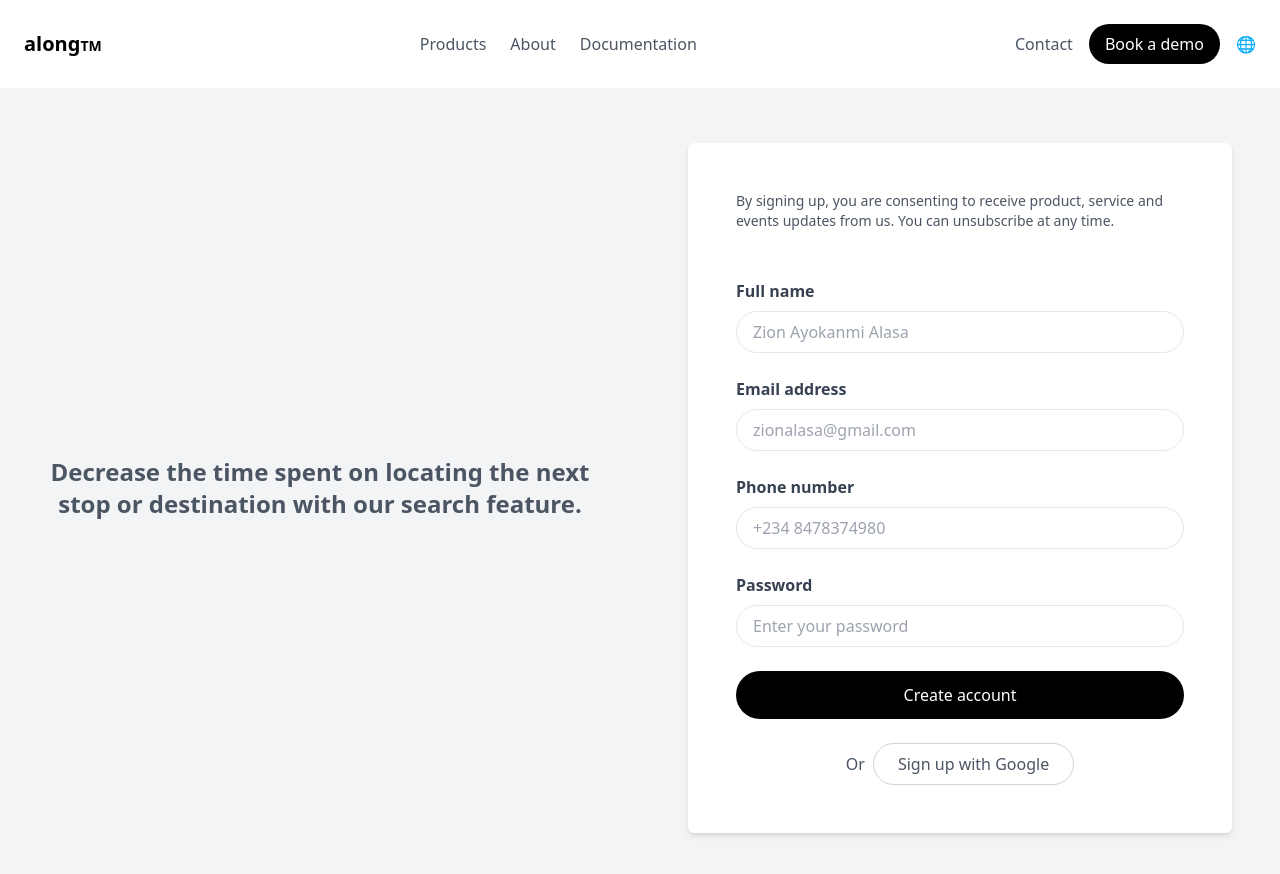
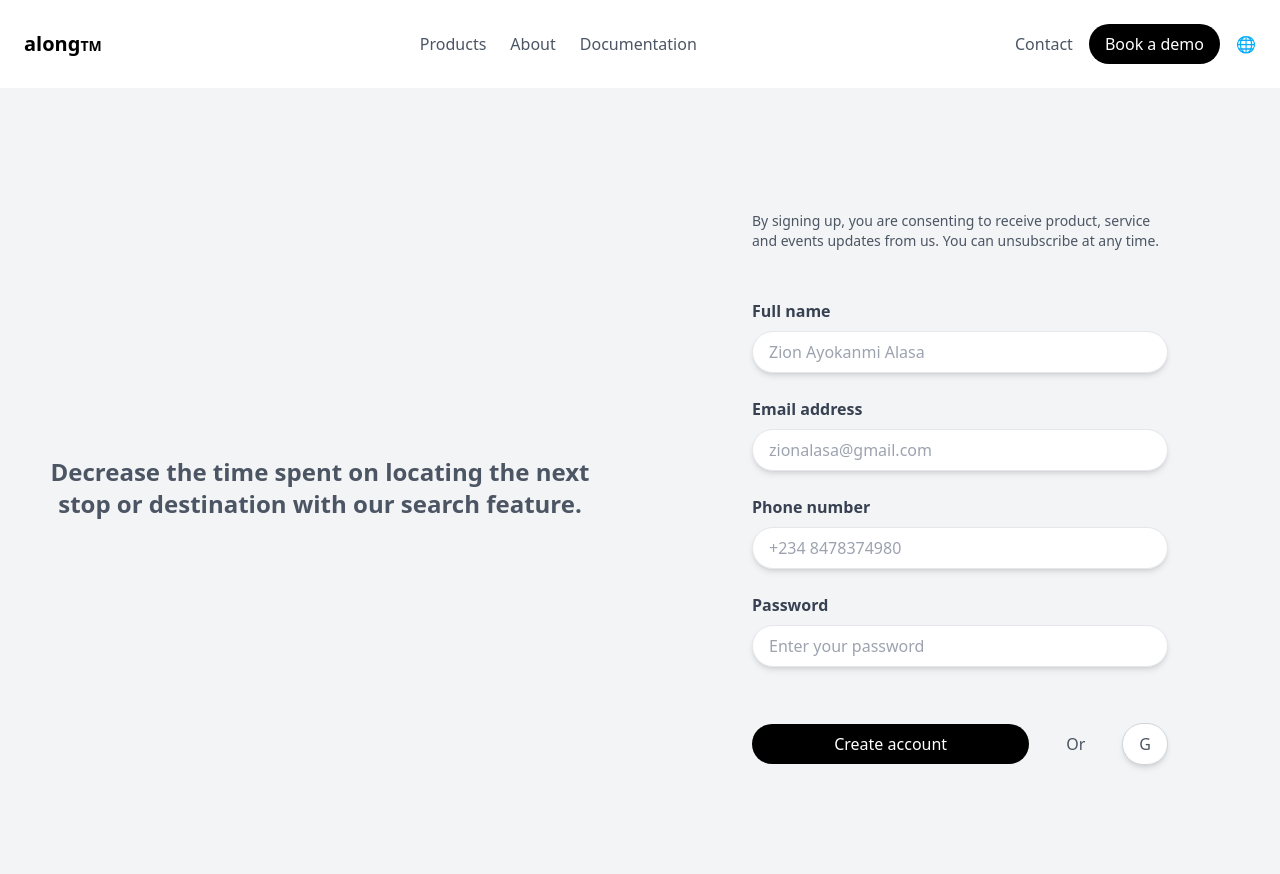
Before and after one commit to Sotonye0808/along-app, a Next.js app: page /components/Hero in a window 1280 px wide. Shown: the top 874 px of the page. Built offline with nearby package versions, Linux system fonts and the light colour scheme.

Commit message:
update styles

```diff
--- a/src/app/components/Hero/Form.tsx
+++ b/src/app/components/Hero/Form.tsx
@@ -2,7 +2,7 @@ import React from "react";
 
 const Form = () => {
 	return (
-		<div className="p-12 bg-white rounded-md shadow-md flex flex-col items-start space-y-6">
+		<div className="m-12 p-4 bg-gray-100 flex flex-col items-start space-y-6">
 			{/* info text */}
 			<p className="text-sm text-gray-600 mb-6">
 				By signing up, you are consenting to receive product, service and events
@@ -15,7 +15,7 @@ const Form = () => {
 				<input
 					type="text"
 					placeholder="Zion Ayokanmi Alasa"
-					className="mt-2 w-full border rounded-full px-4 py-2 text-gray-600 focus:outline-none focus:border-black"
+					className="mt-2 w-full border rounded-full shadow-md px-4 py-2 text-gray-600 focus:outline-none focus:border-black"
 				/>
 				{/* include the verification icon -- don't have that */}
 			</div>
@@ -26,7 +26,7 @@ const Form = () => {
 				<input
 					type="email"
 					placeholder="zionalasa@gmail.com"
-					className="mt-2 w-full border rounded-full px-4 py-2 text-gray-600 focus:outline-none focus:border-black"
+					className="mt-2 w-full border rounded-full shadow-md px-4 py-2 text-gray-600 focus:outline-none focus:border-black"
 				/>
 			</div>
 
@@ -36,7 +36,7 @@ const Form = () => {
 				<input
 					type="tel"
 					placeholder="+234 8478374980"
-					className="mt-2 w-full border rounded-full px-4 py-2 text-gray-600 focus:outline-none focus:border-black"
+					className="mt-2 w-full border rounded-full shadow-md px-4 py-2 text-gray-600 focus:outline-none focus:border-black"
 				/>
 			</div>
 
@@ -46,20 +46,19 @@ const Form = () => {
 				<input
 					type="password"
 					placeholder="Enter your password"
-					className="mt-2 w-full border rounded-full px-4 py-2 text-gray-600 focus:outline-none focus:border-black"
+					className="mt-2 w-full border rounded-full shadow-md px-4 py-2 text-gray-600 focus:outline-none focus:border-black"
 				/>
 			</div>
+			<div className="w-full pt-8 flex justify-between items-center">
+				{/* create account button */}
+				<button className="w-4/6 bg-black text-white py-2 rounded-full hover:bg-gray-800">
+					Create account
+				</button>
 
-			{/* create account button */}
-			<button className="w-full bg-black text-white py-3 rounded-full hover:bg-gray-800">
-				Create account
-			</button>
-
-			{/* sign up with google */}
-			<div className="text-center w-full">
-				<span className="text-gray-600">Or</span>
-				<button className="ml-2 bg-white border border-gray-300 rounded-full px-6 py-2 hover:bg-gray-100">
-					<span className="text-gray-600">Sign up with Google</span>
+				{/* sign up with google */}
+				<span className="text-gray-600 mx-4">Or</span>
+				<button className="bg-white border border-gray-300 shadow-md rounded-full py-2 px-4 hover:bg-gray-100">
+					<span className="text-gray-600">G</span>
 				</button>
 			</div>
 		</div>
```
